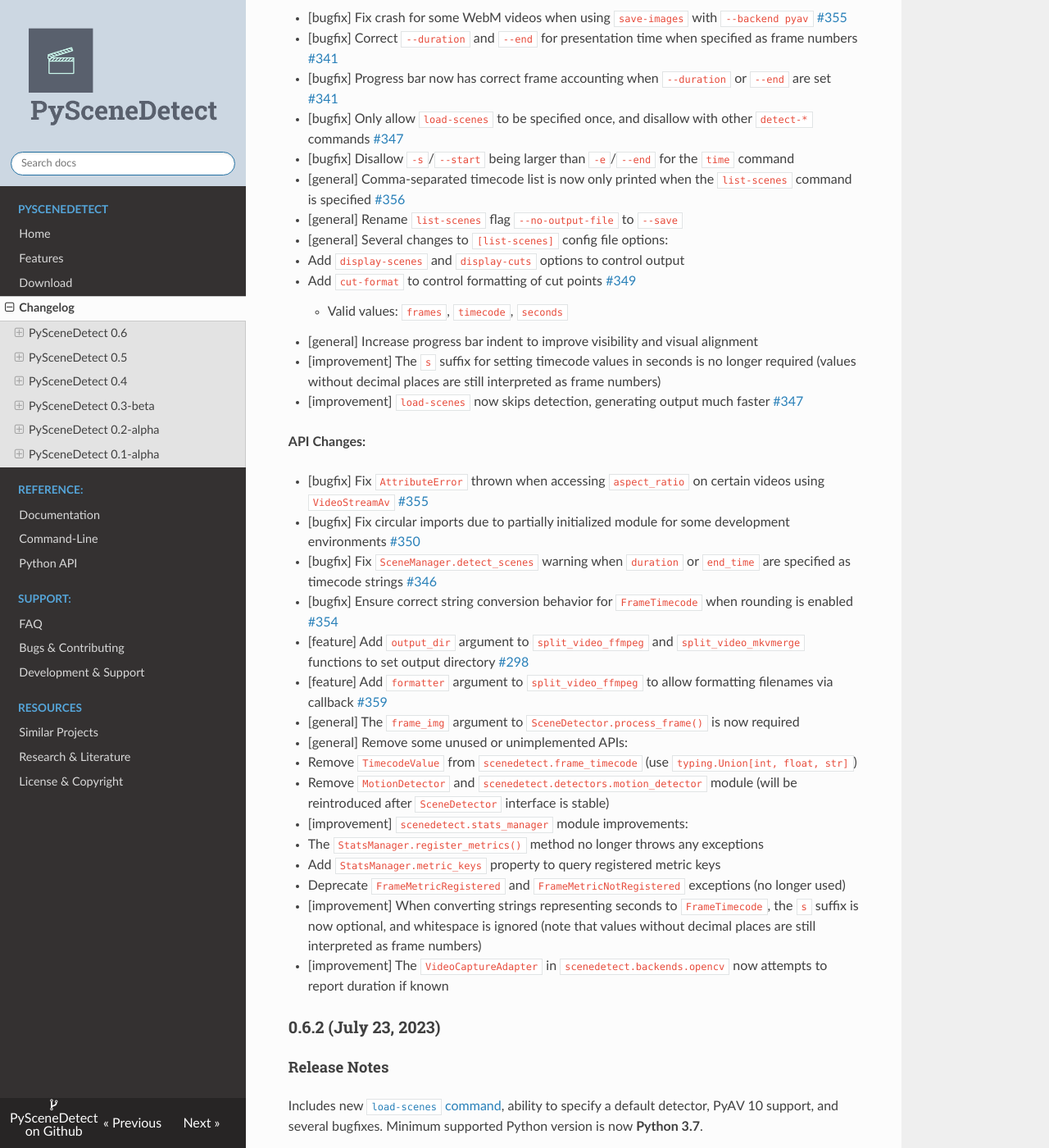
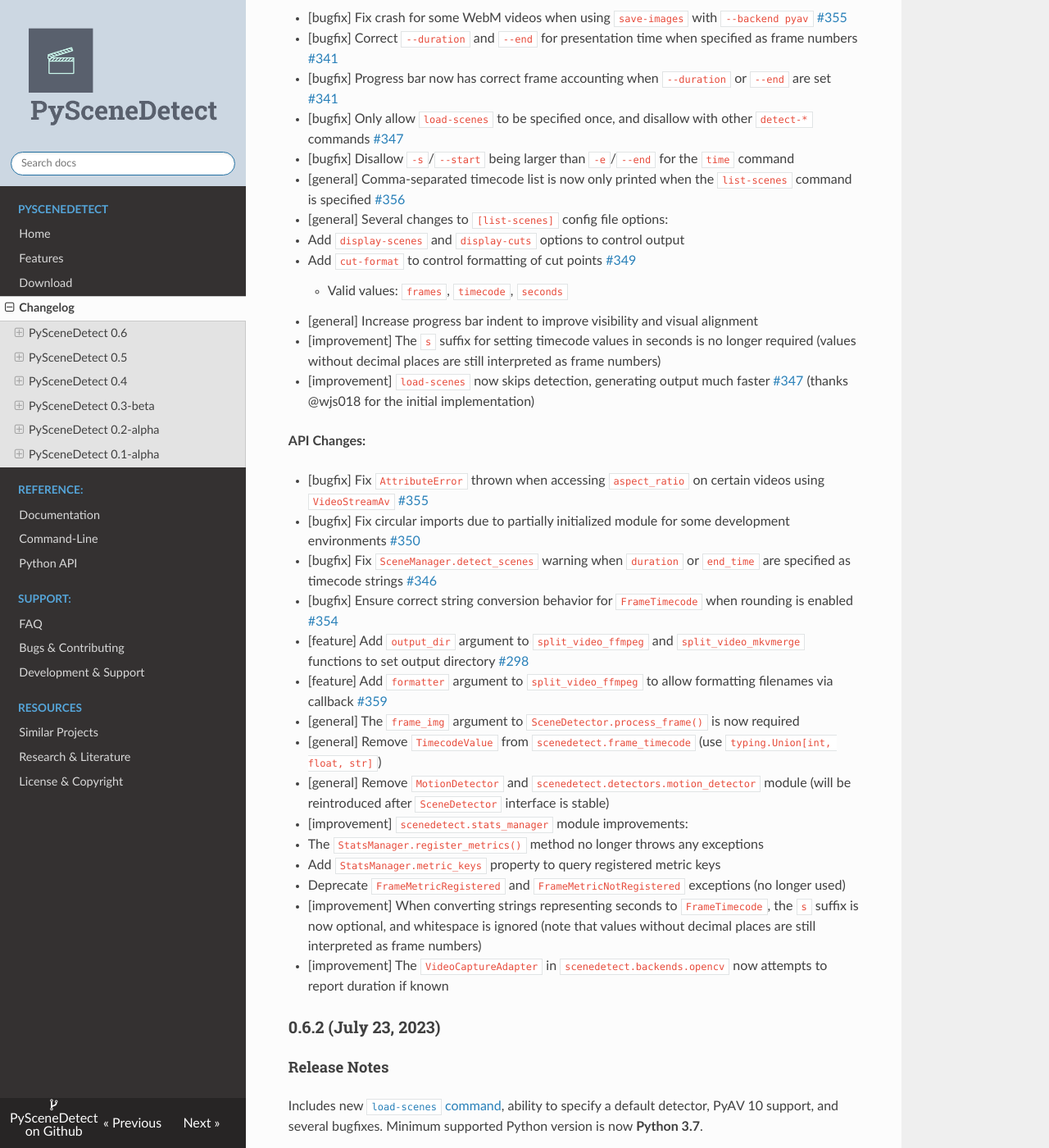
Before and after one commit to vovamushak/PySceneDetect, an MkDocs documentation site: the page built from website/pages/changelog.md, in a window 1280 px wide and 1400 px high, scrolled down 449 px. Shown: the whole window at 82% size. Built offline with MkDocs 1.6.1, drawn with Linux system fonts in a browser that asks for light colours; nearby versions of some CDN libraries.

```diff
--- a/appveyor.yml
+++ b/appveyor.yml
@@ -17,9 +17,9 @@ environment:
     - PYTHON: "C:\\Python39-x64"
   # Encrypted AdvancedInstaller License
   ai_license_secret:
-    secure: lulTujjpNX3A1RKIvj834/Czn6etzevma6oqlA5Xia5tgrg75SPXcs1lPNlu5YPU
+    secure: MOkULlGPSi0C1Hg2PU1h2SZg/eyQnPQhRJ1XFlavfMKMOoX9hY4pSjpdgW3psSau
   ai_license_salt:
-    secure: kMv/7J3wqaRGUJYwnfaY6edw0VW39uX7oM9Od9PQ2wwlCmTZcwAh4kEUxhB5u91QbXmp4McMuwcXAO4UdVoSGg==
+    secure: /LlGOUGZk8HQgrW6txtssTt8I6Z6pU7K3XOcqTqr2iKX4vLO3ZTdILgL/6M6u7gWVdRoUYfbxm4JVYjs4hfcmQ==
 
 # SignPath Config for Code Signing
 deploy:
--- a/website/pages/changelog.md
+++ b/website/pages/changelog.md
@@ -18,14 +18,13 @@ This release of PySceneDetect includes quite a few bugfixes, as well as some per
  - [bugfix] Only allow `load-scenes` to be specified once, and disallow with other `detect-*` commands [#347](https://github.com/Breakthrough/PySceneDetect/issues/347)
  - [bugfix] Disallow `-s`/`--start` being larger than `-e`/`--end` for the `time` command
  - [general] Comma-separated timecode list is now only printed when the `list-scenes` command is specified [#356](https://github.com/Breakthrough/PySceneDetect/issues/356)
- - [general] Rename `list-scenes` flag `--no-output-file` to `--save`
  - [general] Several changes to `[list-scenes]` config file options:
    - Add `display-scenes` and `display-cuts` options to control output
    - Add `cut-format` to control formatting of cut points [#349](https://github.com/Breakthrough/PySceneDetect/issues/349)
       - Valid values: `frames`, `timecode`, `seconds`
  - [general] Increase progress bar indent to improve visibility and visual alignment
  - [improvement] The `s` suffix for setting timecode values in seconds is no longer required (values without decimal places are still interpreted as frame numbers)
- - [improvement] `load-scenes` now skips detection, generating output much faster [#347](https://github.com/Breakthrough/PySceneDetect/issues/347)
+ - [improvement] `load-scenes` now skips detection, generating output much faster [#347](https://github.com/Breakthrough/PySceneDetect/issues/347) (thanks @wjs018 for the initial implementation)
 
 **API Changes:**
 
@@ -37,9 +36,8 @@ This release of PySceneDetect includes quite a few bugfixes, as well as some per
  - [feature] Add `formatter` argument to `split_video_ffmpeg` to allow formatting filenames via callback [#359](https://github.com/
  Breakthrough/PySceneDetect/issues/359)
  - [general] The `frame_img` argument to `SceneDetector.process_frame()` is now required
- - [general] Remove some unused or unimplemented APIs:
-   - Remove `TimecodeValue` from `scenedetect.frame_timecode` (use `typing.Union[int, float, str]`)
-   - Remove `MotionDetector` and `scenedetect.detectors.motion_detector` module (will be reintroduced after `SceneDetector` interface is stable)
+ - [general] Remove `TimecodeValue` from `scenedetect.frame_timecode` (use `typing.Union[int, float, str]`)
+-  [general] Remove `MotionDetector` and `scenedetect.detectors.motion_detector` module (will be reintroduced after `SceneDetector` interface is stable)
  - [improvement] `scenedetect.stats_manager` module improvements:
    - The `StatsManager.register_metrics()` method no longer throws any exceptions
    - Add `StatsManager.metric_keys` property to query registered metric keys
```
Also changed, not shown: README.md, 3 other files.
